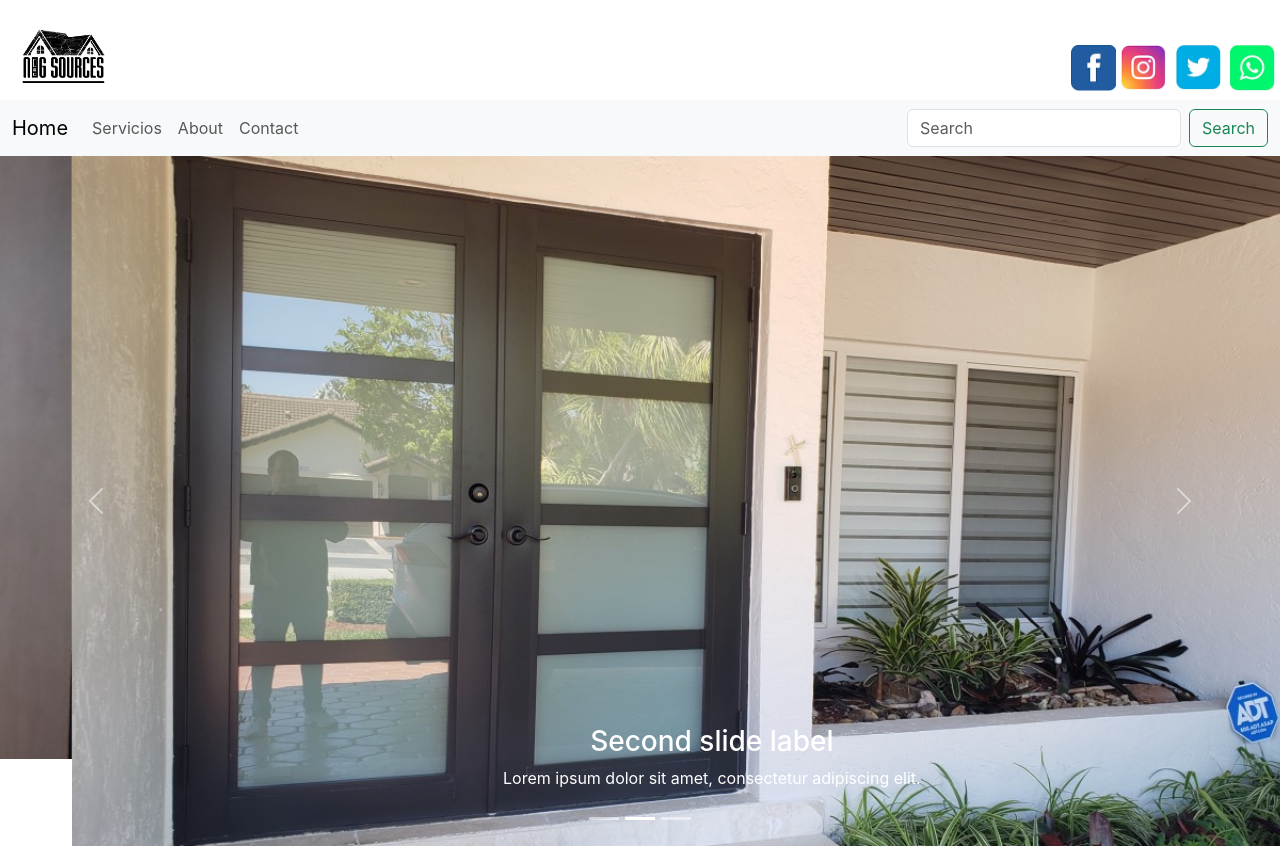
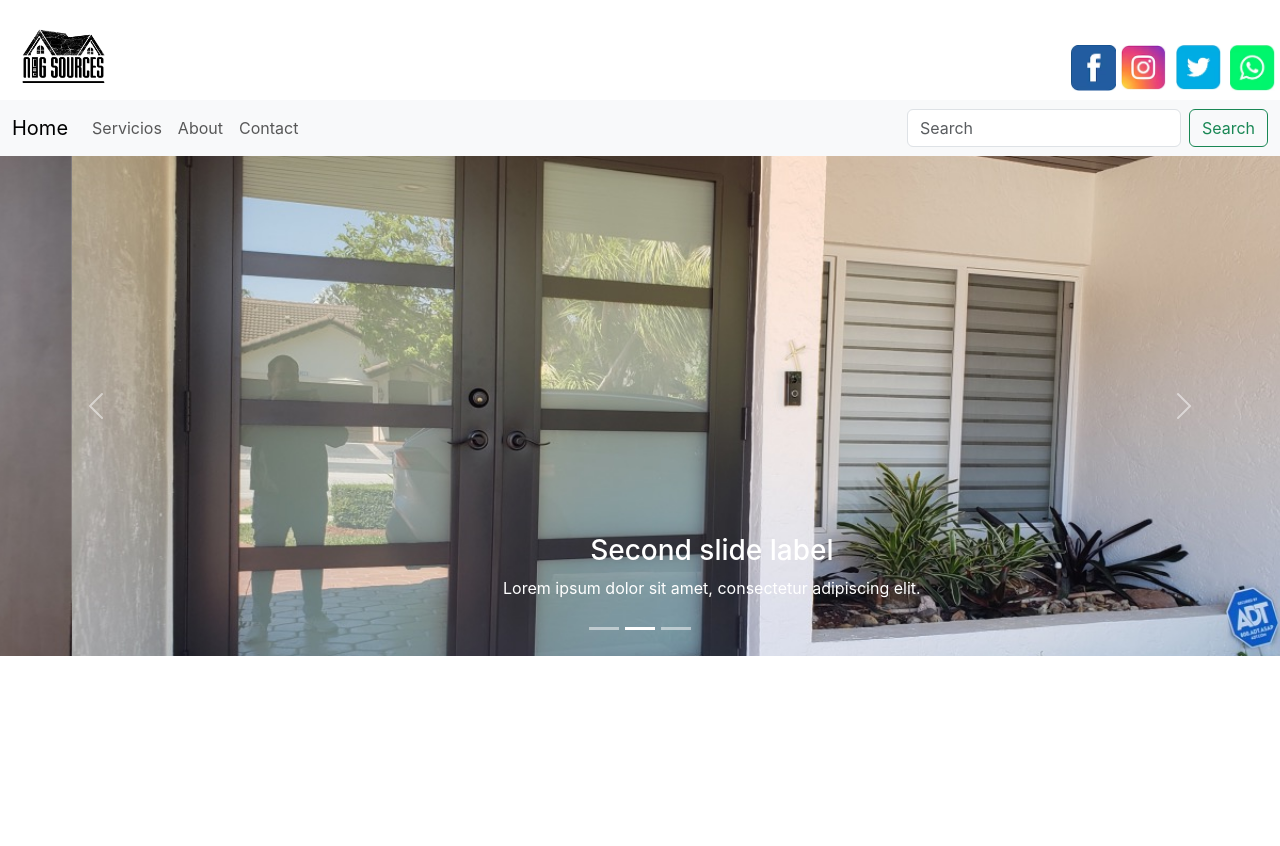
Before and after one commit to rtmuxart/Study, a React (Create React App) app: page /Home in a window 1280 px wide. After the commit the page ends 800 px from the top, so only its background shows below. Built offline with nearby package versions, Linux system fonts and the light colour scheme.

Commit message:
Testing, toque algunas cositas

```diff
--- a/src/componentes/Home.js
+++ b/src/componentes/Home.js
@@ -5,6 +5,7 @@ import segunda from '../picture/2_Fotor.jpg';
 import tercera from '../picture/3_Fotor.jpg';
 import 'bootstrap/dist/css/bootstrap.min.css';
 import Carousel from 'react-bootstrap/Carousel';
+import '../css/carousel.css'
 
 
 
@@ -12,7 +13,7 @@ import Carousel from 'react-bootstrap/Carousel';
 const Home = ()=> {
 return(
 <>
-<Carousel>
+<Carousel className="carousel-component">
       <Carousel.Item>
         <img
           className="d-block w-100"
@@ -42,7 +43,6 @@ return(
           src={tercera}
           alt="Third slide"
         />
-
         <Carousel.Caption>
           <h3>Third slide label</h3>
           <p>
--- /dev/null
+++ b/src/css/carousel.css
@@ -0,0 +1,16 @@
+.carousel-component {
+    width: 100%;
+    height: 500px;
+
+}
+
+.d-block{
+    width: 100%;
+    height: 500px;
+}
+
+.w-100{
+    width: 100%;
+    height: 500px;
+    object-fit: cover;
+}
```
